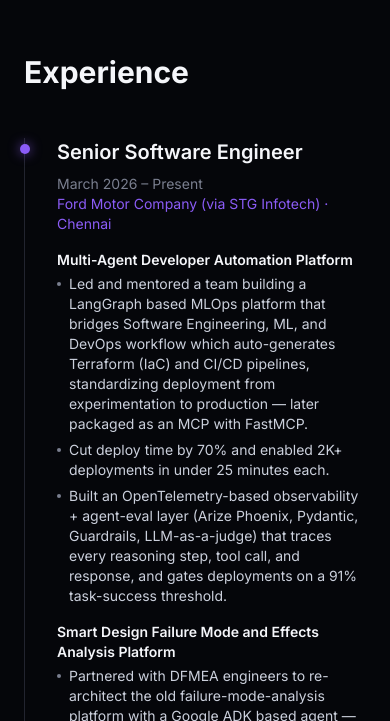
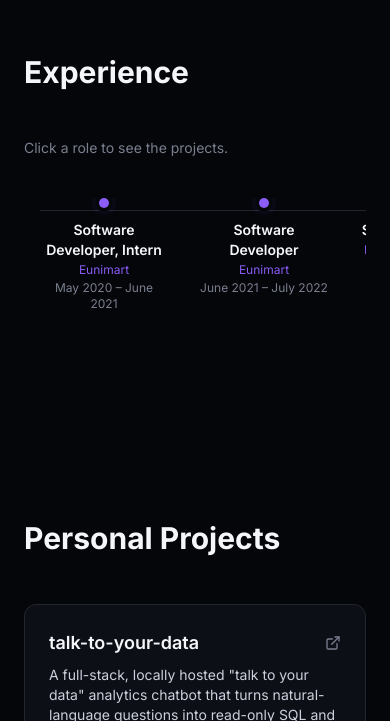
Before and after one commit to vrnarenkumar/know-naren, a React (Vite) app: page / in a window 390 px wide. Shown: the part 1279-2000 px from the top of the page. Built offline with nearby package versions, Linux system fonts and the light colour scheme.

Commit message:
feat: uppercase hero name, drop phone, rework experience as clickable journey graph

```diff
--- a/src/components/Experience.tsx
+++ b/src/components/Experience.tsx
@@ -1,50 +1,109 @@
-import { motion } from 'framer-motion'
+import { AnimatePresence, motion } from 'framer-motion'
+import { X } from 'lucide-react'
+import { useEffect, useState } from 'react'
 import Section from './Section'
 import { experience } from '../content'
 
 export default function Experience() {
+  const [selected, setSelected] = useState<number | null>(null)
+
+  useEffect(() => {
+    if (selected === null) return
+    const onKey = (e: KeyboardEvent) => {
+      if (e.key === 'Escape') setSelected(null)
+    }
+    window.addEventListener('keydown', onKey)
+    return () => window.removeEventListener('keydown', onKey)
+  }, [selected])
+
+  const role = selected !== null ? experience[selected] : null
+
   return (
     <Section id="experience" title="Experience">
-      <div className="relative space-y-12 border-l border-border pl-8">
-        {experience.map((role, i) => (
+      <p className="mb-10 text-sm text-text-dim">Click a role to see the projects.</p>
+
+      <div className="overflow-x-auto pb-4">
+        <div className="relative min-w-[640px] px-4">
           <motion.div
-            key={`${role.company}-${role.title}`}
-            initial={{ opacity: 0, x: -24 }}
-            whileInView={{ opacity: 1, x: 0 }}
-            viewport={{ once: true, amount: 0.2 }}
-            transition={{ duration: 0.5, delay: i * 0.05, ease: 'easeOut' }}
-            className="relative"
+            initial={{ scaleX: 0 }}
+            whileInView={{ scaleX: 1 }}
+            viewport={{ once: true, amount: 0.6 }}
+            transition={{ duration: 0.8, ease: 'easeOut' }}
+            style={{ transformOrigin: 'left' }}
+            className="absolute left-4 right-4 top-3 h-px bg-border"
+          />
+
+          <div className="relative flex justify-between">
+            {experience.map((r, i) => (
+              <motion.button
+                key={`${r.company}-${r.title}`}
+                type="button"
+                onClick={() => setSelected(i)}
+                initial={{ opacity: 0, y: 12 }}
+                whileInView={{ opacity: 1, y: 0 }}
+                viewport={{ once: true, amount: 0.6 }}
+                transition={{ duration: 0.4, delay: i * 0.12, ease: 'easeOut' }}
+                className="group flex w-32 flex-col items-center gap-3 text-center"
               >
-            <span className="absolute -left-[calc(2rem+5px)] top-1.5 h-2.5 w-2.5 rounded-full bg-accent shadow-[0_0_12px_rgba(139,92,246,0.7)]" />
+                <span className="h-2.5 w-2.5 rounded-full bg-accent shadow-[0_0_10px_rgba(139,92,246,0.7)] ring-4 ring-bg transition-transform group-hover:scale-125" />
+                <span>
+                  <span className="block text-sm font-semibold text-text-h">{r.title}</span>
+                  <span className="mt-0.5 block text-xs text-accent">{r.company.split(' (')[0]}</span>
+                  <span className="mt-0.5 block text-xs text-text-dim">{r.dates}</span>
+                </span>
+              </motion.button>
+            ))}
+          </div>
+        </div>
+      </div>
 
-            <div className="flex flex-wrap items-baseline justify-between gap-2">
+      <AnimatePresence>
+        {role && (
+          <motion.div
+            initial={{ opacity: 0 }}
+            animate={{ opacity: 1 }}
+            exit={{ opacity: 0 }}
+            className="fixed inset-0 z-[60] flex items-center justify-center bg-black/70 p-6 backdrop-blur-sm"
+            onClick={() => setSelected(null)}
+          >
+            <motion.div
+              initial={{ opacity: 0, scale: 0.95, y: 10 }}
+              animate={{ opacity: 1, scale: 1, y: 0 }}
+              exit={{ opacity: 0, scale: 0.95, y: 10 }}
+              transition={{ duration: 0.2, ease: 'easeOut' }}
+              onClick={(e) => e.stopPropagation()}
+              className="w-full max-w-lg rounded-xl border border-border bg-surface p-6"
+            >
+              <div className="flex items-start justify-between gap-4">
+                <div>
                   <h3 className="text-xl font-semibold text-text-h">{role.title}</h3>
-              <span className="text-sm text-text-dim">{role.dates}</span>
-            </div>
-            <p className="mb-4 text-sm text-accent">
+                  <p className="text-sm text-accent">
                     {role.company} · {role.location}
                   </p>
+                  <p className="mt-1 text-xs text-text-dim">{role.dates}</p>
+                </div>
+                <button
+                  type="button"
+                  aria-label="Close"
+                  onClick={() => setSelected(null)}
+                  className="text-text-dim transition-colors hover:text-text-h"
+                >
+                  <X size={20} />
+                </button>
+              </div>
 
-            <div className="space-y-4">
+              <ul className="mt-5 space-y-4">
                 {role.projects.map((project) => (
-                <div key={project.name || project.bullets[0]}>
-                  {project.name && (
-                    <h4 className="mb-1 text-sm font-semibold text-text-h">{project.name}</h4>
-                  )}
-                  <ul className="space-y-1.5">
-                    {project.bullets.map((bullet) => (
-                      <li key={bullet} className="flex gap-2 text-sm text-text">
-                        <span className="mt-2 h-1 w-1 shrink-0 rounded-full bg-text-dim" />
-                        {bullet}
+                  <li key={project.name}>
+                    <p className="text-sm font-semibold text-text-h">{project.name}</p>
+                    <p className="mt-0.5 text-sm text-text-dim">{project.summary}</p>
                   </li>
                 ))}
               </ul>
-                </div>
-              ))}
-            </div>
             </motion.div>
-        ))}
-      </div>
+          </motion.div>
+        )}
+      </AnimatePresence>
     </Section>
   )
 }
--- a/src/content.ts
+++ b/src/content.ts
@@ -5,14 +5,13 @@
     'Senior Software Engineer (AI/ML) with 5+ years of experience shipping and scaling AI solutions end-to-end, from prototype to production.',
   location: 'Chennai, India (open to relocate)',
   email: 'vrnarenkumar@gmail.com',
-  phone: '+91 9489717377',
   linkedin: 'https://linkedin.com/in/vrnarenkumar',
   github: 'https://github.com/vrnarenkumar',
 }
 
 export type ExperienceProject = {
   name: string
-  bullets: string[]
+  summary: string
 }
 
 export type ExperienceRole = {
@@ -25,33 +24,28 @@
 
 export const experience: ExperienceRole[] = [
   {
-    company: 'Ford Motor Company (via STG Infotech)',
-    title: 'Senior Software Engineer',
-    location: 'Chennai',
-    dates: 'March 2026 – Present',
+    company: 'Eunimart',
+    title: 'Software Developer, Intern',
+    location: 'Hyderabad',
+    dates: 'May 2020 – June 2021',
     projects: [
       {
-        name: 'Multi-Agent Developer Automation Platform',
-        bullets: [
-          'Led and mentored a team building a LangGraph based MLOps platform that bridges Software Engineering, ML, and DevOps workflow which auto-generates Terraform (IaC) and CI/CD pipelines, standardizing deployment from experimentation to production — later packaged as an MCP with FastMCP.',
-          'Cut deploy time by 70% and enabled 2K+ deployments in under 25 minutes each.',
-          'Built an OpenTelemetry-based observability + agent-eval layer (Arize Phoenix, Pydantic, Guardrails, LLM-as-a-judge) that traces every reasoning step, tool call, and response, and gates deployments on a 91% task-success threshold.',
-        ],
+        name: 'Supply-Chain Data Pipelines',
+        summary:
+          'Built async ETL pipelines ingesting 4.1M+ records and orchestrated concurrent crawlers across Azure VMs for model training data.',
       },
+    ],
+  },
+  {
+    company: 'Eunimart',
+    title: 'Software Developer',
+    location: 'Hyderabad',
+    dates: 'June 2021 – July 2022',
+    projects: [
       {
-        name: 'Smart Design Failure Mode and Effects Analysis Platform',
-        bullets: [
-          "Partnered with DFMEA engineers to re-architect the old failure-mode-analysis platform with a Google ADK based agent — modeling vehicle system's boundary diagrams as node/edge/legend to automate multi-stage analysis, surfacing risks earlier and reducing warranty/recall exposure and manual effort by roughly 40%.",
-          'Built automated ETL / data-ingestion pipelines loading 30+ DFMEA Excel sheets per week (Cloud Scheduler & Pub/Sub) into PostgreSQL — feeding a knowledge graph that powers the SmartFMA agent (Google ADK).',
-          'Designed a complexity-aware routing layer that predicts request difficulty and selects the optimal model across self-hosted SLMs (vLLM on HPC) and Gemini on Vertex AI — cutting compute spend $50K+/year with no loss in reasoning quality.',
-        ],
-      },
-      {
-        name: 'Skills Marketplace',
-        bullets: [
-          'Built an agent-based Skills Marketplace platform with Copilot and Claude enabling Ford developers to publish and reuse agent skills for everyday automations (e.g., Jira task creation) — scaling to 1K+ reusable skills (300+ daily) across the organization, compatible with GitHub Copilot, Claude Code, and OpenAI Codex.',
-          'Built a duplicate-API detection pipeline for the API Catalog using lexical filtering plus ANN cosine-similarity over schema embeddings — improving API duplicate-discovery precision by 80%.',
-        ],
+        name: 'SKU Content Automation',
+        summary:
+          'Trained and deployed deep-learning models (PyTorch, SageMaker) to auto-generate product descriptions and automate content for 50K+ Excel sheets.',
       },
     ],
   },
@@ -63,49 +57,31 @@
     projects: [
       {
         name: 'AI Notebook',
-        bullets: [
-          'Architected an enterprise multimodal RAG assistant — 10K+ users (300+ daily) — for Q&A and podcast generation across PDF, PPT, XLSX, Word, and TXT, with parsing and chunking tuned per file type.',
-          'Applied advanced prompting (CoT, ToT, LATS) and hybrid retrieval (BM25 + semantic/vector) to improve accuracy and reduce hallucinations — enforcing quality with RAGAS evaluation and Guardrails output validation.',
-          'Engineered FastAPI and WebSocket APIs (session persistence and retrieval across Elasticsearch, ChromaDB, and MongoDB Atlas Vector Search), secured with Azure-based RBAC — plus safe, backward-compatible Alembic migrations for SQL schema changes.',
-        ],
+        summary: 'Architected an enterprise multimodal RAG assistant used by 10K+ users for Q&A and podcast generation.',
       },
       {
         name: 'MetaPix — A Data Platform',
-        bullets: [
-          'Engineered a data platform that transforms 3TB+ of unstructured fleet image/video into structured, searchable datasets (CLIP) — adopted by 300+ users and integrated with Voxel51, W&B, Dataloop, CVAT, and Vertex AI for data curation and training.',
-          "Developed FFmpeg codec pipelines transcoding developer fleet recordings to optimized MP4 (H.264/HEVC) for large-scale training-data processing across Ford's autonomous/ADAS programs.",
-        ],
+        summary: 'Built a data platform transforming 3TB+ of fleet imagery into structured, searchable training datasets.',
       },
     ],
   },
   {
-    company: 'Eunimart',
-    title: 'Software Developer',
-    location: 'Hyderabad',
-    dates: 'June 2021 – July 2022',
+    company: 'Ford Motor Company (via STG Infotech)',
+    title: 'Senior Software Engineer',
+    location: 'Chennai',
+    dates: 'March 2026 – Present',
     projects: [
       {
-        name: '',
-        bullets: [
-          'Trained deep-learning models (PyTorch) on Amazon SageMaker — BLIP captioning and Faster R-CNN object detection — auto-generating product descriptions and keywords across 500+ SKUs and cutting manual content-creation effort by 50%.',
-          'Packaged models to Amazon ECR and served them via SageMaker endpoints, exposed through API Gateway + AWS Lambda — automating content for 50K+ Excel sheets across domestic SKUs.',
-          'Owned Azure VM infrastructure — provisioning microservices, monitoring, and disaster recovery — for a cross-functional team.',
-        ],
+        name: 'Multi-Agent Developer Automation Platform',
+        summary: 'Led a LangGraph-based MLOps platform that auto-generates IaC/CI-CD, cutting deploy time 70% across 2K+ deployments.',
       },
-    ],
-  },
-  {
-    company: 'Eunimart',
-    title: 'Software Developer, Intern',
-    location: 'Hyderabad',
-    dates: 'May 2020 – June 2021',
-    projects: [
       {
-        name: '',
-        bullets: [
-          'Built asynchronous ETL / data-engineering pipelines ingesting 4.1M+ records (RabbitMQ migrated to Kafka, PostgreSQL) for the supply-chain platform serving domestic e-commerce sellers.',
-          'Orchestrated concurrent crawler sessions across Azure VMs (BeautifulSoup, Selenium, tmux) to extract product descriptions, images, and metadata for model training.',
-        ],
+        name: 'Smart Design Failure Mode and Effects Analysis Platform',
+        summary: 'Re-architected DFMEA analysis with a Google ADK agent, cutting manual effort ~40% and compute spend $50K+/year.',
+      },
+      {
+        name: 'Skills Marketplace',
+        summary: 'Built an agent skills marketplace scaling to 1K+ reusable skills across the organization.',
       },
     ],
   },
```
Also changed, not shown: src/components/Hero.tsx (+2 -8 lines). Lines whose indentation alone changed are shown as unchanged.
